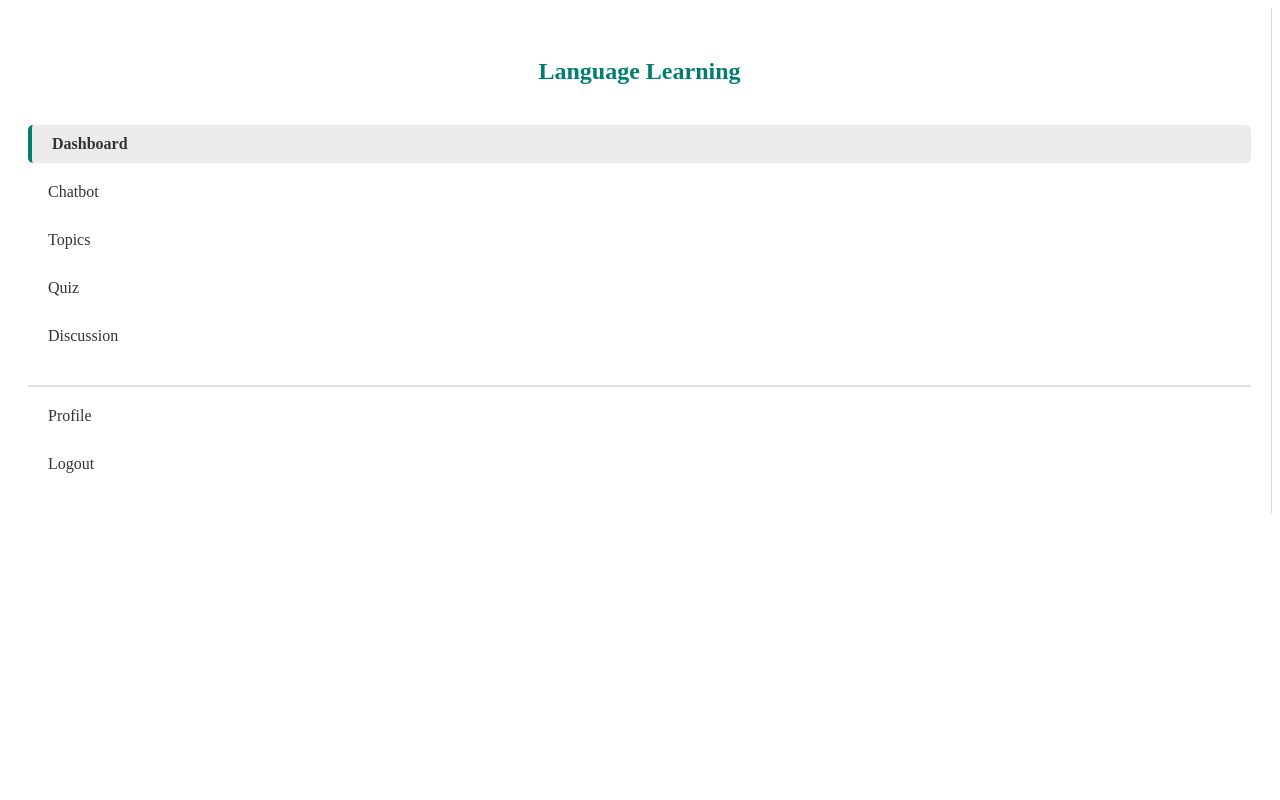
After one commit to mohamedelziat50/language-learning-chatbot-MIU, a PHP site: page /app/views/partials/sidebar.php in a window 1280 px wide. The commit adds this page. Run offline with PHP 8.4, Linux system fonts and the light colour scheme.

Commit message:
Sidebar is now a partial (include in any file immediatly, dont copy paste code)

```diff
--- /dev/null
+++ b/app/views/partials/sidebar.php
@@ -0,0 +1,17 @@
+<link rel="stylesheet" href="../../public/css/sidebar.css">
+<div class="sidebar">
+    <div class="logo">Language Learning</div>
+    <nav id="sidebar-nav">
+        <div class="top-links">
+            <a href="#" class="active"><i class="fas fa-home"></i> Dashboard</a>
+            <a href="#"><i class="fas fa-robot"></i> Chatbot</a>
+            <a href="#"><i class="fas fa-book"></i> Topics</a>
+            <a href="#" target="_blank"><i class="fas fa-question-circle"></i> Quiz</a>
+            <a href="#"><i class="fas fa-comments"></i> Discussion</a>
+        </div>
+        <div class="bottom-links">
+            <a href="#"><i class="fas fa-user"></i> Profile</a>
+            <a href="#"><i class="fas fa-sign-out-alt"></i> Logout</a>
+        </div>
+    </nav>
+</div>
--- /dev/null
+++ b/public/css/sidebar.css
@@ -0,0 +1,61 @@
+/* Verified and added any missing sidebar-related colors and styles */
+:root {
+    --button-primary-background-default: #027e6f;
+    --sidebar-background-color: #fff;
+    --sidebar-hover-color: #EBEBEB;
+    --sidebar-border-color: #d9d9d9;
+}
+.sidebar {
+    grid-column: 1 / 2; /* Sidebar occupies the first column */
+    grid-row: 1 / 2; /* Sidebar spans the entire row */
+    padding: 20px;
+    padding-top: 50px;
+    display: flex;
+    flex-direction: column;
+    border-right: 1px solid var(--sidebar-border-color);
+    background-color: var(--sidebar-background-color);
+}
+.sidebar .logo {
+    font-size: 24px;
+    font-weight: bold;
+    color: var(--button-primary-background-default); /* Use primary color for logo */
+    margin-bottom: 30px;
+    text-align: center;
+}
+.sidebar nav {
+    display: flex;
+    flex-direction: column;
+    height: 100%; /* Ensures full height for proper alignment */
+    justify-content: space-between; /* Separates top and bottom links */
+}
+.sidebar nav .top-links {
+    padding-bottom: 10px;
+    margin-bottom: 10px;
+}
+.sidebar nav .bottom-links {
+    border-top: 2px solid #e0e0e0; /* Adds a separator line */
+    margin-top: auto; /* Pushes bottom links to the end */
+}
+.sidebar nav a {
+    display: flex;
+    align-items: center;
+    color: #333;
+    text-decoration: none;
+    margin: 10px 0;
+    font-size: 16px;
+    padding: 10px;
+    border-radius: 5px;
+    transition: background-color 0.3s;
+}
+.sidebar nav a:hover {
+    background-color: var(--sidebar-hover-color);
+}
+.sidebar nav a.active {
+    background-color: #EBEBEB; /* Light gray for highlighting entire button */
+    border-left: 4px solid var(--button-primary-background-default); /* Green border */
+    color: #333; /* Default text color */
+    font-weight: bold; /* Emphasize active link */
+}
+.sidebar nav a i {
+    margin-right: 10px;
+}
```
Also changed, not shown: app/views/student_dashboard.php (+1 -16 lines), public/css/student_dashboard.css (+9 -60 lines).
